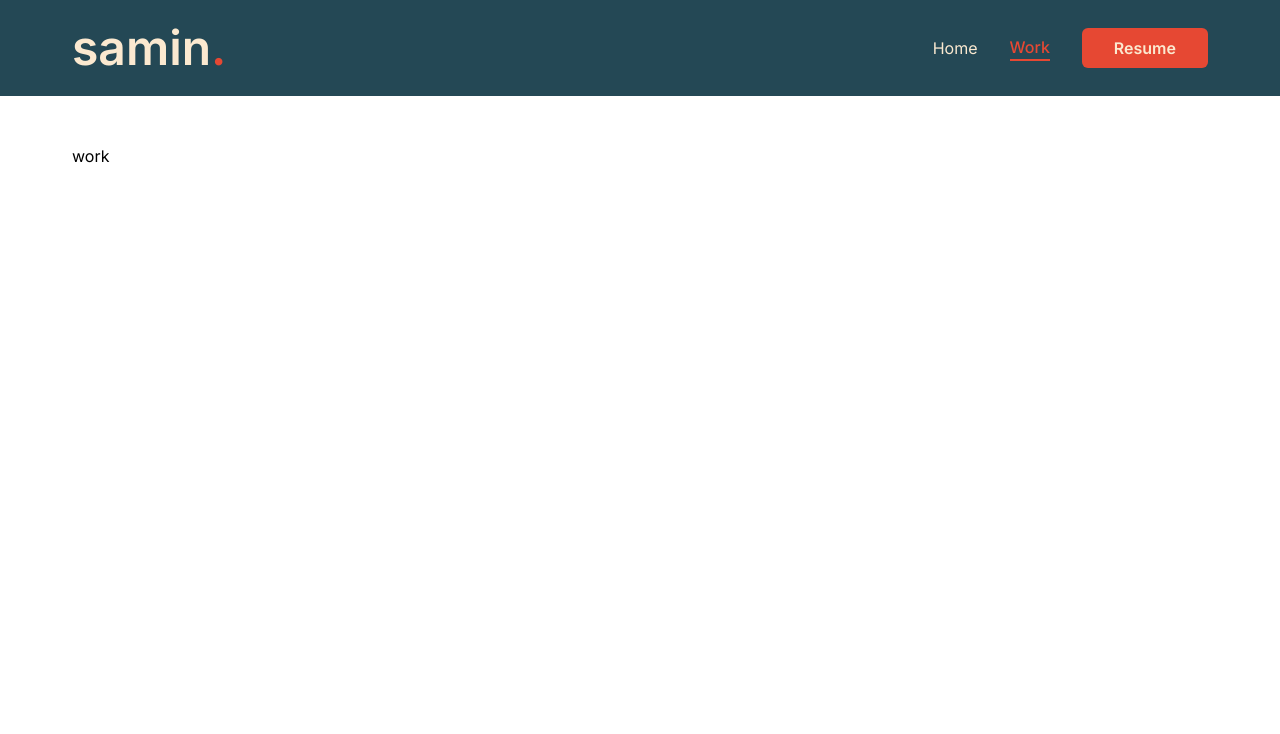
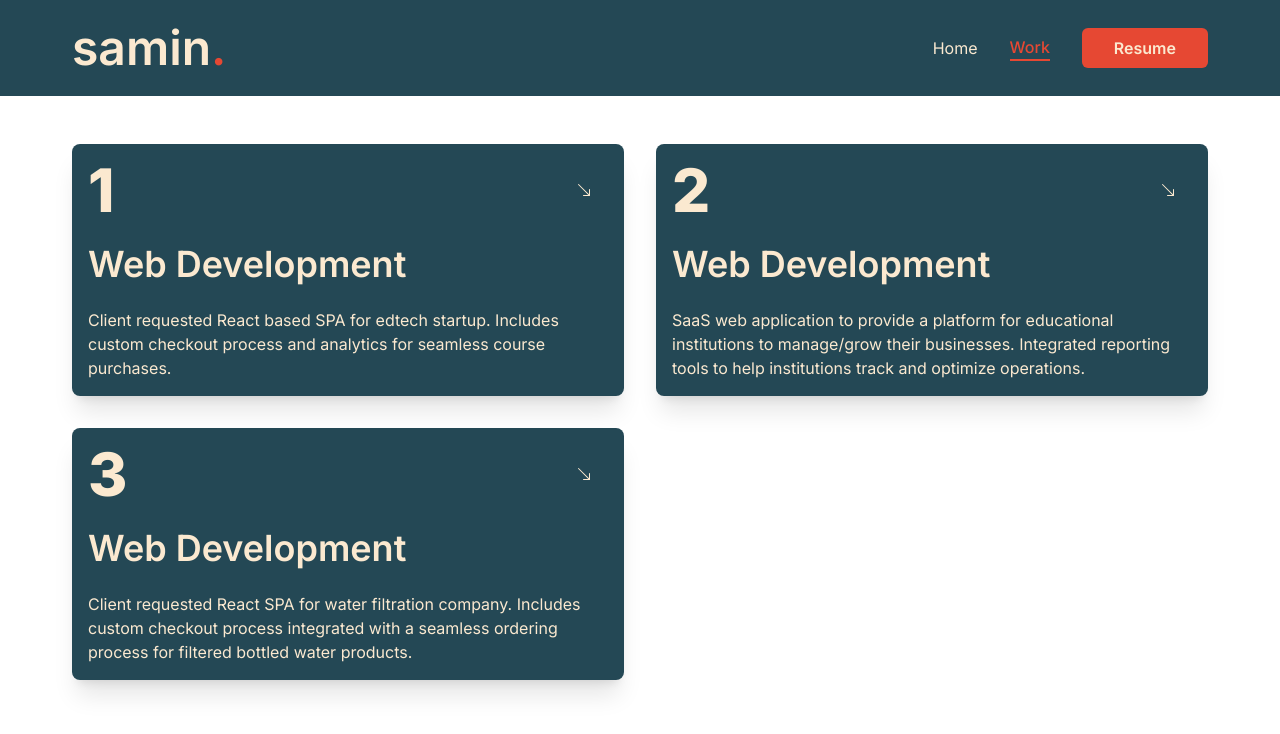
Before and after one commit to saminsss/portfolio, a Next.js app: page /work in a window 1280 px wide. Shown: the top 734 px of the page. Built offline with nearby package versions, Linux system fonts and the light colour scheme.

Commit message:
add works

```diff
--- a/src/app/work/page.tsx
+++ b/src/app/work/page.tsx
@@ -1,5 +1,58 @@
+'use client';
+
+import Link from 'next/link';
+import { BsArrowDownRight } from 'react-icons/bs';
+
+const services = [
+  {
+    num: 1,
+    title: 'Web Development',
+    description:
+      'Client requested React based SPA for edtech startup. Includes custom checkout process and analytics for seamless course purchases.',
+    href: 'https://uctitbd.com/',
+  },
+  {
+    num: 2,
+    title: 'Web Development',
+    description:
+      'SaaS web application to provide a platform for educational institutions to manage/grow their businesses. Integrated reporting tools to help institutions track and optimize operations.',
+    href: 'https://github.com/saminsss/Teachify',
+  },
+  {
+    num: 3,
+    title: 'Web Development',
+    description:
+      'Client requested React SPA for water filtration company. Includes custom checkout process integrated with a seamless ordering process for filtered bottled water products.',
+    href: 'https://github.com/saminsss/fours-group',
+  },
+];
 const Work = () => {
-  return <div>work</div>;
+  return (
+    <section className="flex flex-col justify-center">
+      <div className="grid grid-cols-1 md:grid-cols-2 gap-8">
+        {services.map((service) => (
+          <div
+            key={service.href}
+            className="flex flex-col justify-center gap-6 bg-primary p-4 text-quaternary rounded-lg group shadow-xl group">
+            <div className="w-full flex justify-between items-center">
+              <h2 className="font-extrabold text-quaternary  group-hover:text-secondary transition-all duration-200">
+                {service.num}
+              </h2>
+              <Link
+                href={service.href}
+                rel="noopener noreferrer"
+                target="_blank"
+                className="w-12 h-12 flex items-center justify-center rounded-full group-hover:bg-secondary hover:-rotate-45 transition-all duration-200">
+                <BsArrowDownRight />
+              </Link>
+            </div>
+            <h4>{service.title}</h4>
+            <p>{service.description}</p>
+          </div>
+        ))}
+      </div>
+    </section>
+  );
 };
 
 export default Work;
```
